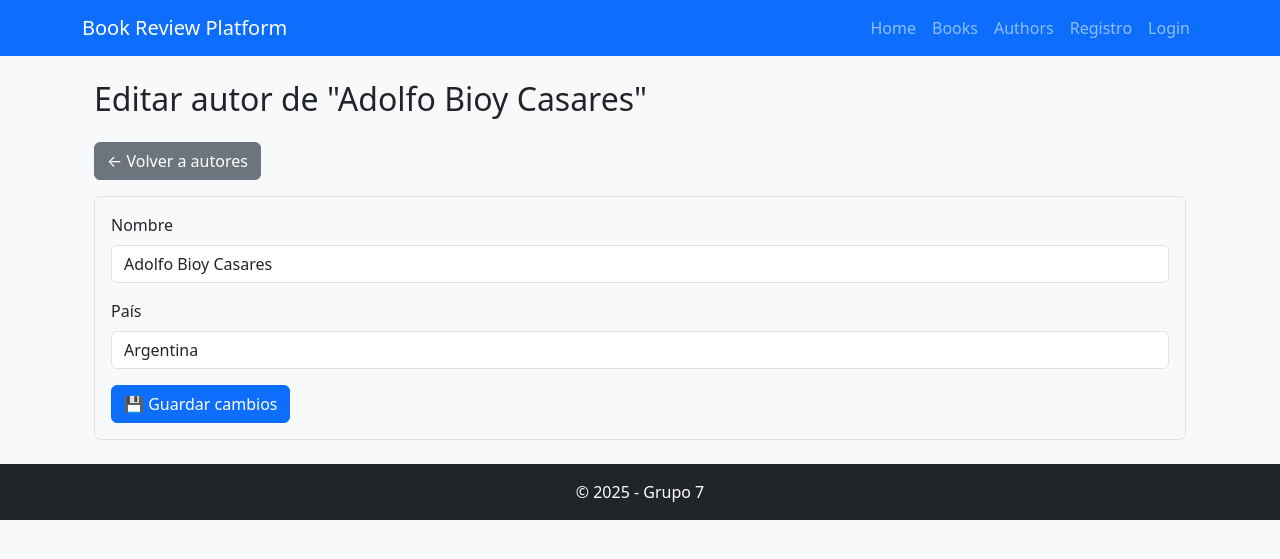
After one commit to AlbertoZuiga/software-architecture-group-7, a Django app: page /authors/38/update/ in a window 1280 px wide. The commit adds this page. Shown: the top 559 px of the page. Run offline with Django 5.2, Linux system fonts and the light colour scheme; data comes from the database, SQL or seed files in the repository.

Commit message:
feat: add author update page with form integration and navigation

```diff
--- a/apps/authors/templates/authors/authors_show.html
+++ b/apps/authors/templates/authors/authors_show.html
@@ -24,6 +24,10 @@
             <a href="{% url 'authors:index' %}" class="btn btn-outline-primary mt-4">
                 ← Volver a la lista
             </a>
+
+            <a href="{% url 'authors:update' author.id %}" class="btn btn-warning mt-4 ms-2">
+                ✏️ Editar autor
+            </a>
         </div>
     </div>
 </div>
--- /dev/null
+++ b/apps/authors/templates/authors/authors_update.html
@@ -0,0 +1,18 @@
+{% extends "base.html" %}
+{% load humanize %}
+
+{% block title %}Editar autor{% endblock %}
+
+{% block content %}
+<div class="container mt-4">
+    <h2 class="mb-4">Editar autor de "{{ author.name }}"</h2>
+
+    <a href="{% url 'authors:index' %}" class="btn btn-secondary mb-3">
+        ← Volver a autores
+    </a>
+
+    {% url 'authors:update' author.id as update_url %}
+
+    {% include "partials/_authors_form.html" with form_action=update_url submit_label="💾 Guardar cambios" initial_name=author.name initial_country=author.country %}
+</div>
+{% endblock %}
```
